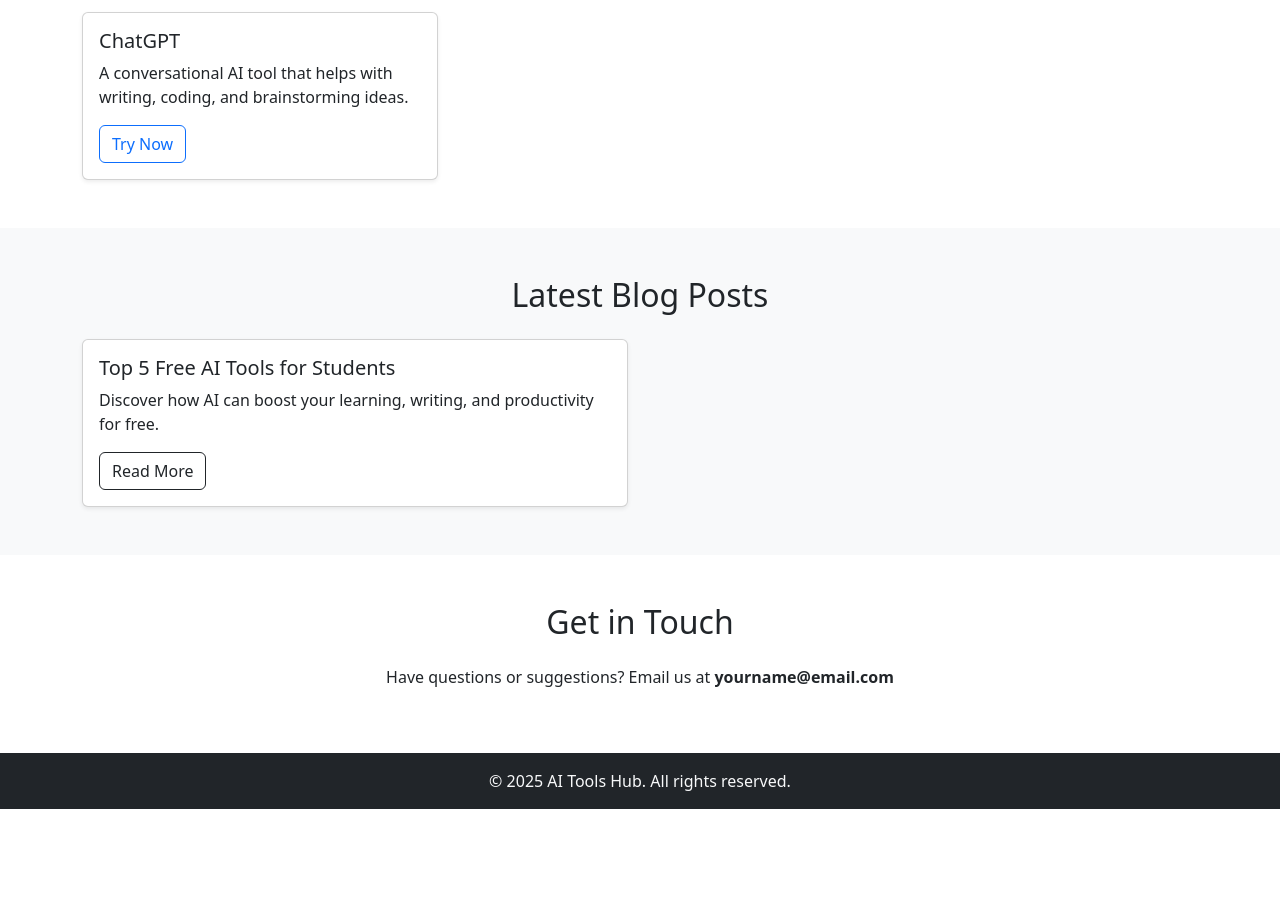
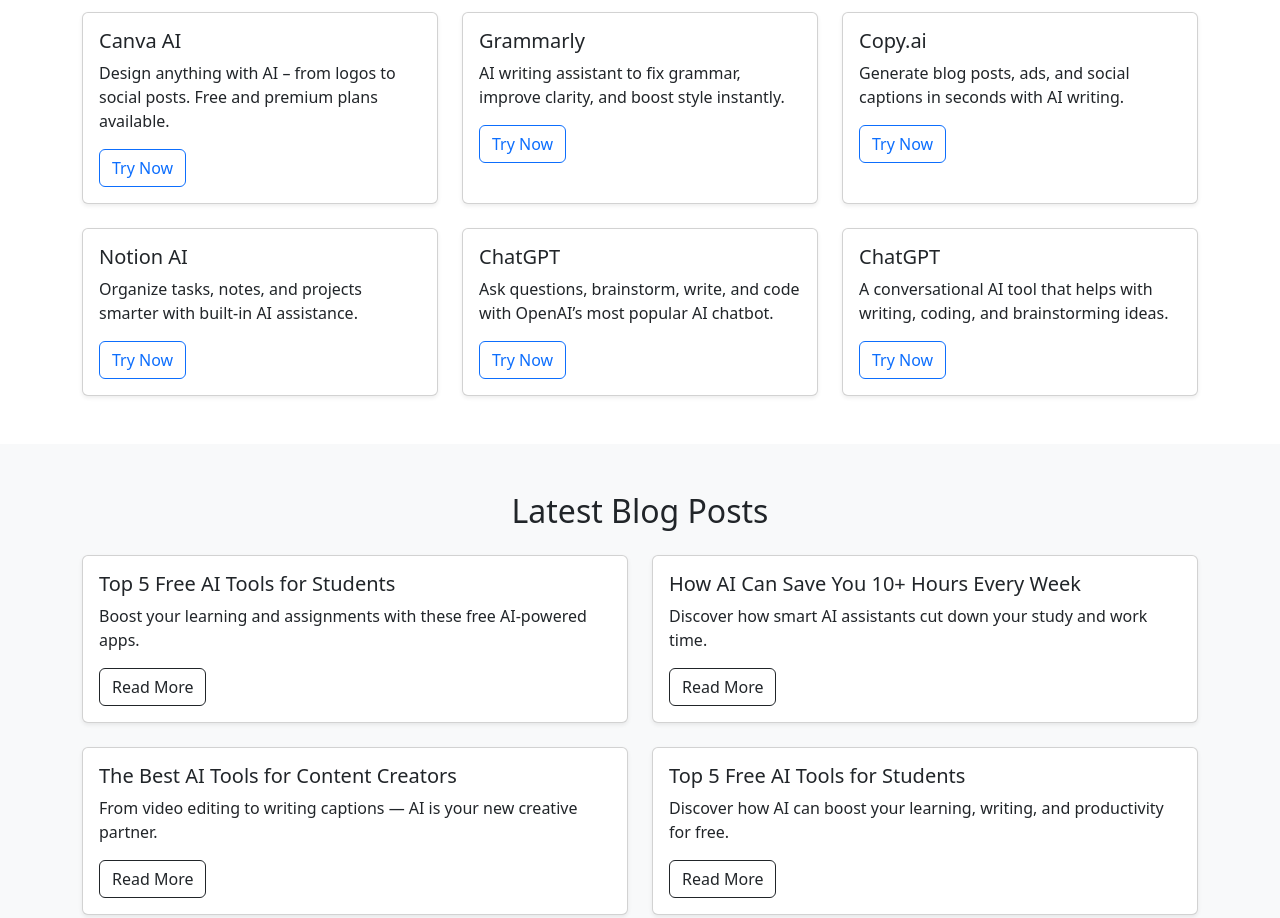
Before and after one commit to musaabullahkhan/vision-ai-tools-hub, a plain HTML site: page index.html in a window 1280 px wide. Shown: the part 400-1318 px from the top of the page. Before the commit the page ends 1209 px from the top, so only its background shows below. Drawn offline with nearby package versions, Linux system fonts and the light colour scheme.

Commit message:
Ran out of comments-0

```diff
--- a/index.html
+++ b/index.html
@@ -40,6 +40,61 @@
     <div class="container">
       <h2 class="mb-4 text-center">Featured AI Tools</h2>
       <div class="row g-4">
+        <!-- Tool 1 -->
+<div class="col-md-4">
+    <div class="card h-100 shadow-sm">
+      <div class="card-body">
+        <h5 class="card-title">Canva AI</h5>
+        <p class="card-text">Design anything with AI – from logos to social posts. Free and premium plans available.</p>
+        <a href="#" class="btn btn-outline-primary">Try Now</a>
+      </div>
+    </div>
+  </div>
+
+  <!-- Tool 2 -->
+  <div class="col-md-4">
+    <div class="card h-100 shadow-sm">
+      <div class="card-body">
+        <h5 class="card-title">Grammarly</h5>
+        <p class="card-text">AI writing assistant to fix grammar, improve clarity, and boost style instantly.</p>
+        <a href="#" class="btn btn-outline-primary">Try Now</a>
+      </div>
+    </div>
+  </div>
+
+  <!-- Tool 3 -->
+  <div class="col-md-4">
+    <div class="card h-100 shadow-sm">
+      <div class="card-body">
+        <h5 class="card-title">Copy.ai</h5>
+        <p class="card-text">Generate blog posts, ads, and social captions in seconds with AI writing.</p>
+        <a href="#" class="btn btn-outline-primary">Try Now</a>
+      </div>
+    </div>
+  </div>
+
+  <!-- Tool 4 -->
+  <div class="col-md-4">
+    <div class="card h-100 shadow-sm">
+      <div class="card-body">
+        <h5 class="card-title">Notion AI</h5>
+        <p class="card-text">Organize tasks, notes, and projects smarter with built-in AI assistance.</p>
+        <a href="#" class="btn btn-outline-primary">Try Now</a>
+      </div>
+    </div>
+  </div>
+
+  <!-- Tool 5 -->
+  <div class="col-md-4">
+    <div class="card h-100 shadow-sm">
+      <div class="card-body">
+        <h5 class="card-title">ChatGPT</h5>
+        <p class="card-text">Ask questions, brainstorm, write, and code with OpenAI’s most popular AI chatbot.</p>
+        <a href="#" class="btn btn-outline-primary">Try Now</a>
+      </div>
+    </div>
+  </div>
+
         <!-- Example Tool Card -->
         <div class="col-md-4">
           <div class="card h-100 shadow-sm">
@@ -60,6 +115,39 @@
     <div class="container">
       <h2 class="mb-4 text-center">Latest Blog Posts</h2>
       <div class="row g-4">
+        <!-- Blog 1 -->
+<div class="col-md-6">
+    <div class="card h-100 shadow-sm">
+      <div class="card-body">
+        <h5 class="card-title">Top 5 Free AI Tools for Students</h5>
+        <p class="card-text">Boost your learning and assignments with these free AI-powered apps.</p>
+        <a href="blog1.html" class="btn btn-outline-dark">Read More</a>
+      </div>
+    </div>
+  </div>
+
+  <!-- Blog 2 -->
+  <div class="col-md-6">
+    <div class="card h-100 shadow-sm">
+      <div class="card-body">
+        <h5 class="card-title">How AI Can Save You 10+ Hours Every Week</h5>
+        <p class="card-text">Discover how smart AI assistants cut down your study and work time.</p>
+        <a href="blog2.html" class="btn btn-outline-dark">Read More</a>
+      </div>
+    </div>
+  </div>
+
+  <!-- Blog 3 -->
+  <div class="col-md-6">
+    <div class="card h-100 shadow-sm">
+      <div class="card-body">
+        <h5 class="card-title">The Best AI Tools for Content Creators</h5>
+        <p class="card-text">From video editing to writing captions — AI is your new creative partner.</p>
+        <a href="blog3.html" class="btn btn-outline-dark">Read More</a>
+      </div>
+    </div>
+  </div>
+
         <!-- Example Blog Card -->
         <div class="col-md-6">
           <div class="card h-100 shadow-sm">
```
Also changed, not shown: blog1.html (added, +45 -0 lines), blog2.html (added, +45 -0 lines), blog3.html (added, +45 -0 lines).
